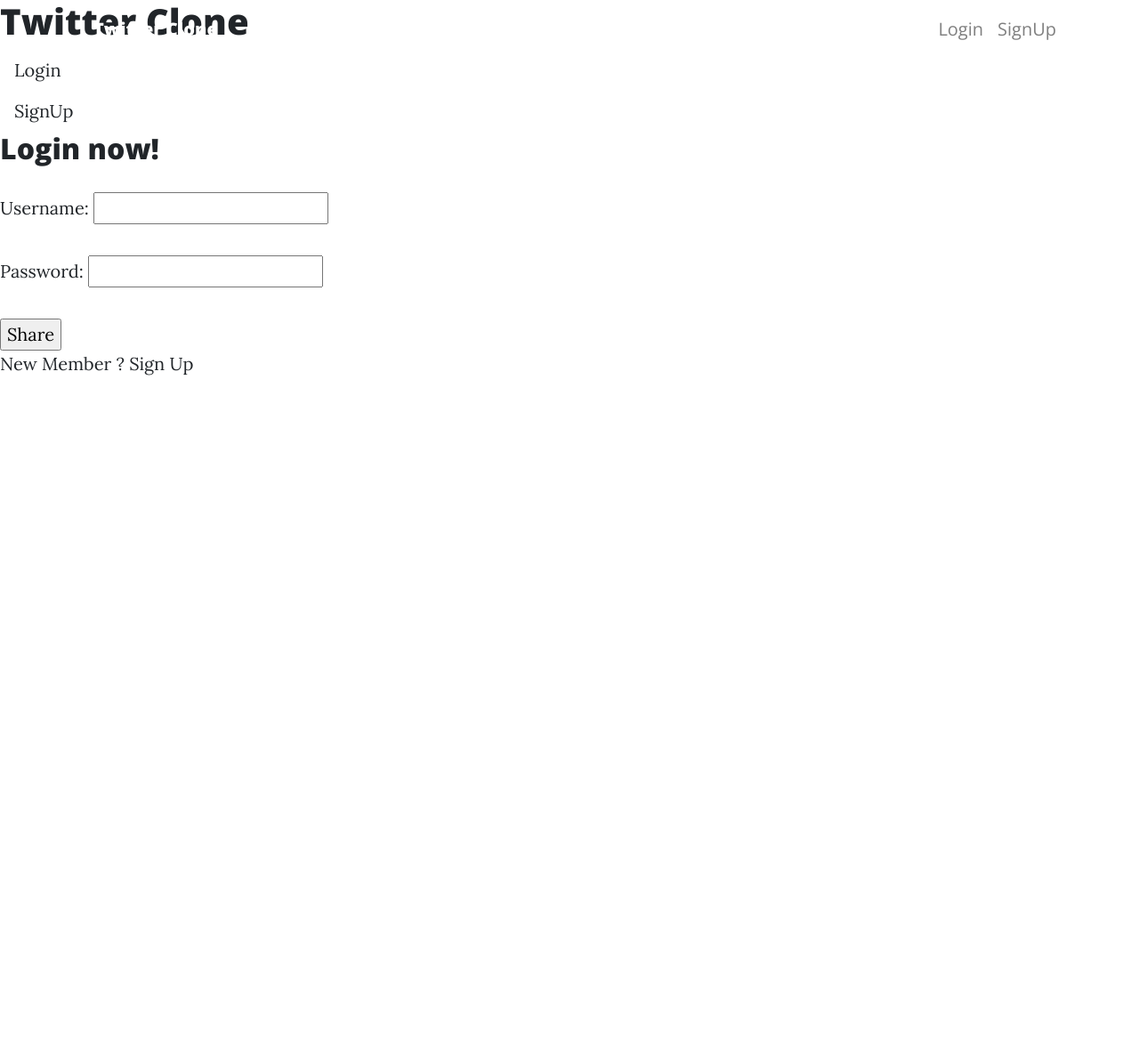
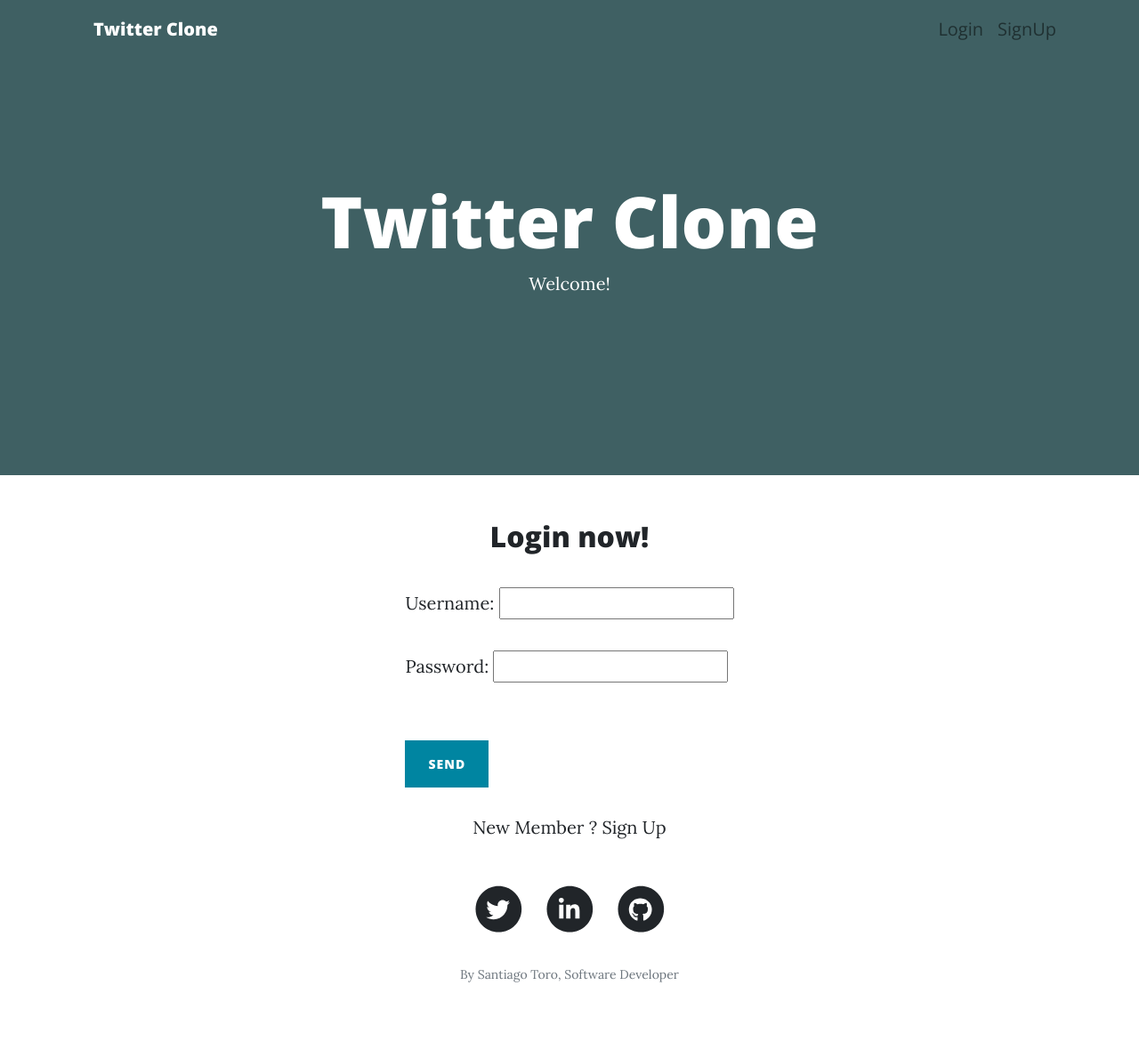
Before and after one commit to tiagocdr/twitter-clone, a Django app: page /login/ in a window 1280 px wide. Shown: the whole page at 89% size. Before the commit the page ends 422 px from the top, so only its background shows below. Run offline with Django 3.2, Linux system fonts and the light colour scheme; some libraries are stand-ins or nearby versions.

Commit message:
formated templates

```diff
--- a/templates/form.html
+++ b/templates/form.html
@@ -1,20 +1,38 @@
 {% extends 'index.html' %}
 {% block content %}
-    <div class='forms'>
+<div style="display: flex;
+        justify-content: center;
+        align-items: center;
+        flex-direction: column;">
         {% if request.path == '/signup/' %}
         <h2>Sign up now!</h2>
         {% else %}
         <h2>Login now!</h2>
         {% endif %}
-        <form action="" method="post">
-            {%  csrf_token %}
-            {{ form.as_p }}
-            <input type="submit" value = 'Share'>
+        <!-- <form action="" method="post" id="contactForm" name="sentMessage">
+            <div class="form-group col-xs-12 floating-label-form-group controls">
+                {%  csrf_token %}
+                {{ form.as_p }}
+                <br />
+                <div id="success"></div>
+                <button class="btn btn-primary" id="sendMessageButton" type="submit">Send</button>
+            </div>
+        </form> -->
+
+        <form action="" method="post" id="contactForm" name="sentMessage" >
+            <div >
+                {%  csrf_token %}
+                {{ form.as_p }}
+                <br />
+                <div id="success"></div>
+                <button class="btn btn-primary" id="sendMessageButton" type="submit">Send</button>
+            </div>
         </form>
+        <br>
         {% if request.path == '/signup/' %}
         <a href="/login/">Already a member? Login</a>
         {% else %}
         <a href="/signup/">New Member ? Sign Up</a>
         {% endif %}
-    </div>
+</div>
 {% endblock %}
--- a/templates/index.html
+++ b/templates/index.html
@@ -9,14 +9,14 @@
     <meta name="viewport" content="width=device-width, initial-scale=1, shrink-to-fit=no" />
     <meta name="description" content="" />
     <meta name="author" content="" />
-    <link rel="icon" type="image/x-icon" href="assets/favicon.ico" />
+    <link rel="icon" type="image/x-icon" href="{% static 'assets/favicon.ico' %}" />
     <!-- Font Awesome icons (free version)-->
     <script src="https://use.fontawesome.com/releases/v5.15.3/js/all.js" crossorigin="anonymous"></script>
     <!-- Google fonts-->
     <link href="https://fonts.googleapis.com/css?family=Lora:400,700,400italic,700italic" rel="stylesheet" type="text/css" />
     <link href="https://fonts.googleapis.com/css?family=Open+Sans:300italic,400italic,600italic,700italic,800italic,400,300,600,700,800" rel="stylesheet" type="text/css" />
     <!-- Core theme CSS (includes Bootstrap)-->
-    <link href="css/styles.css" rel="stylesheet" />
+    <link href="{% static 'css/styles.css' %}" rel="stylesheet" type="text/css"/>
     <title>Twitter Clone</title>
 </head>
 <body>
@@ -43,21 +43,72 @@
             </div>
         </div>
     </nav>
-    <header>
-        <h1>Twitter Clone</h1>
-        <nav>
-            {% if request.user.is_authenticated %}
-            <a class="nav-link" href="/">Home</a>
-            <a class="nav-link" href="/tweetsomething/">Tweet</a>
-            <a class="nav-link" href="/logout/">Logout</a>
-            <a class="nav-link" href="/notifications/">Notifications: {{notis}}</a>
-            {% else %}
-            <a class="nav-link" href="/login/">Login</a>
-            <a class="nav-link" href="/signup/">SignUp</a>
-            {% endif %}
-        </nav>
+    <header class="masthead" style="background-color:cadetblue">
+        <div class="overlay"></div>
+        <div class="container">
+            <div class="row">
+                <div class="col-lg-8 col-md-10 mx-auto">
+                    <div class="site-heading">
+                        <h1>Twitter Clone</h1>
+                        {% if request.user.is_authenticated %}
+                        <span class="subheading">Welcome back <a href="/user/{{request.user.id}}">{{request.user}}</a></span>
+                        {%if followers%}
+                        <span>followers: {{followers}}</span>
+                        {% endif %}
+                        {% else %}
+                        <span>Welcome!</span>
+                    {% endif %}
+                    </div>
+                </div>
+            </div>
+        </div>
     </header>
     {% block content %}
     {% endblock %}
+     <!-- Footer-->
+     <footer>
+        <div class="container">
+            <div class="row">
+                <div class="col-lg-8 col-md-10 mx-auto">
+                    <ul class="list-inline text-center">
+                        <li class="list-inline-item">
+                            <a href="#!">
+                                <span class="fa-stack fa-lg">
+                                    <i class="fas fa-circle fa-stack-2x"></i>
+                                    <i class="fab fa-twitter fa-stack-1x fa-inverse"></i>
+                                </span>
+                            </a>
+                        </li>
+                        <li class="list-inline-item">
+                            <a href="https://www.linkedin.com/in/santiago-toro-1207941b4/" target="_blank">
+                                <span class="fa-stack fa-lg">
+                                    <i class="fas fa-circle fa-stack-2x"></i>
+                                    <i class="fab fa-linkedin-in fa-stack-1x fa-inverse"></i>
+                                </span>
+                            </a>
+                        </li>
+                        <li class="list-inline-item">
+                            <a href="https://github.com/tiagocdr/twitter-clone" target="_blank">
+                                <span class="fa-stack fa-lg">
+                                    <i class="fas fa-circle fa-stack-2x"></i>
+                                    <i class="fab fa-github fa-stack-1x fa-inverse"></i>
+                                </span>
+                            </a>
+                        </li>
+                    </ul>
+                    <p class="copyright text-muted">By Santiago Toro, Software Developer</p>
+                </div>
+            </div>
+        </div>
+    </footer>
+    <!-- Bootstrap core JS-->
+    <script src="https://code.jquery.com/jquery-3.5.1.min.js"></script>
+    <script src="https://cdn.jsdelivr.net/npm/bootstrap@4.6.0/dist/js/bootstrap.bundle.min.js"></script>
+    <!-- Contact Form JavaScript-->
+    <script src="assets/mail/jqBootstrapValidation.js"></script>
+    <script src="assets/mail/contact_me.js"></script>
+    <!-- Core theme JS-->
+    <script src="js/scripts.js"></script>
 </body>
+
 </html>
--- a/tweet/form.py
+++ b/tweet/form.py
@@ -3,5 +3,5 @@ from django import forms
 class TweetForm(forms.Form):
     content = forms.CharField(
         max_length=280,
-        widget=forms.TextInput
+        widget=forms.Textarea
         )
--- a/twitterclone/settings.py
+++ b/twitterclone/settings.py
@@ -125,3 +125,7 @@ STATIC_URL = '/static/'
 AUTH_USER_MODEL = 'twitteruser.TwitterUser'
 LOGIN_URL = '/login/'
 DEFAULT_AUTO_FIELD='django.db.models.AutoField'
+
+STATICFILES_DIRS = [
+    BASE_DIR / "static",
+]
--- a/twitterclone/urls.py
+++ b/twitterclone/urls.py
@@ -19,6 +19,9 @@ from authentication.views import login_view, logout_view, signup_view
 from twitteruser.views import landing_view, user_view, follow_user, unfollow_user
 from tweet.views import post_tweet_view, tweet_view
 from notification.views import notification_view
+from django.conf import settings
+from django.conf.urls.static import static
+
 urlpatterns = [
     path('', landing_view, name='home'),
     path('user/<int:user_id>/', user_view,),
```
Also changed, not shown: templates/addtweet.html (+18 -3 lines), templates/landing.html (+17 -14 lines).
